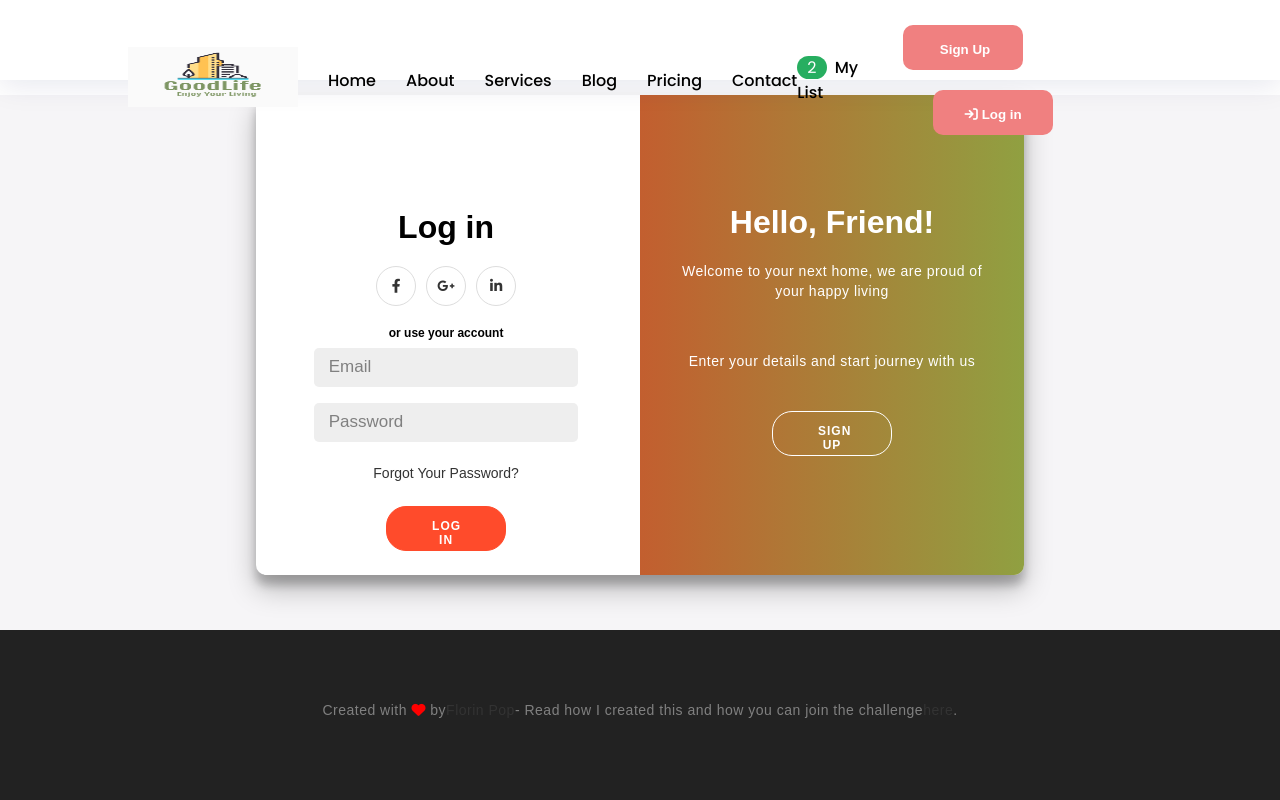
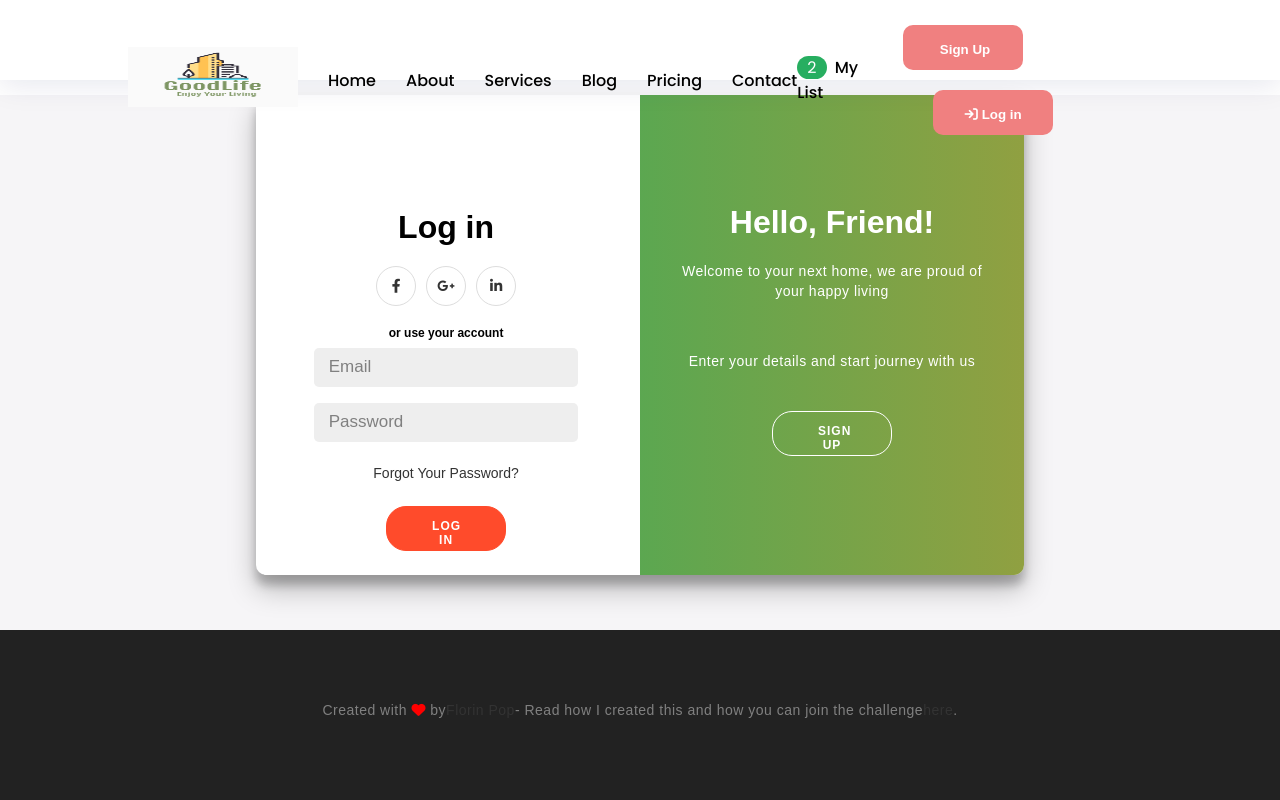
Before and after one commit to RxGoodness/GoodLife-Properties, a React (Create React App) app: page /login in a window 1280 px wide. Shown: the top 800 px of the page. Built offline with nearby package versions, Linux system fonts and the light colour scheme; some icons are missing.

Commit message:
GoodLife Files

```diff
--- a/src/components/login.css
+++ b/src/components/login.css
@@ -162,7 +162,7 @@
 .glogin .overlay {
 	background: #FF416C;
 	background: -webkit-linear-gradient(to right, #2bb5ff, #339fa9);
-	background: linear-gradient(to right, rgb(245, 29, 29), rgb(144, 160, 65));
+	background: linear-gradient(to right, #27ae60, rgb(144, 160, 65));
 	background-repeat: no-repeat;
 	background-size: cover;
 	background-position: 0 0;
```
